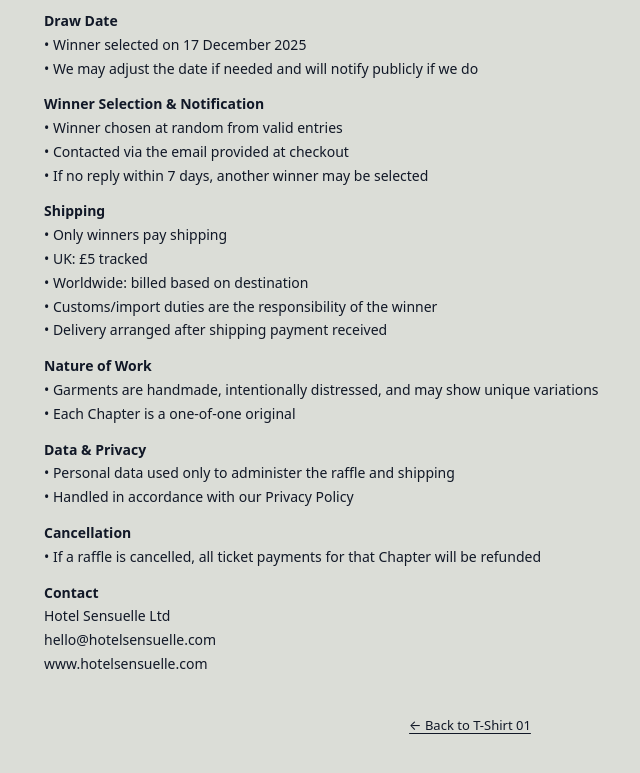
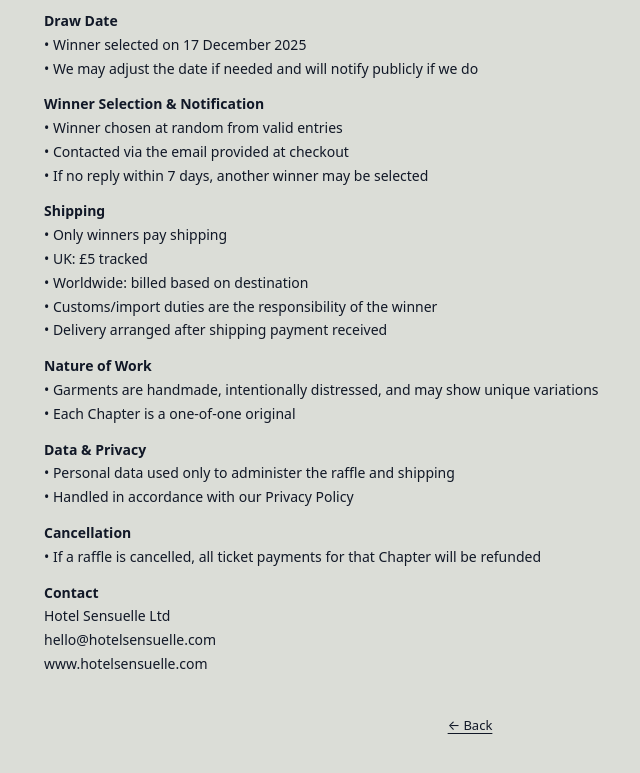
Before and after one commit to elnurio/hotelsensuelle, a plain HTML site: page raffle-terms.html in a window 1280 px wide. Shown: the part 381-1154 px from the top of the page, without its empty margins (170-810 px from the left). Drawn offline with Linux system fonts and the light colour scheme; a web font is replaced by a local one.

```diff
--- a/raffle-terms.html
+++ b/raffle-terms.html
@@ -163,7 +163,7 @@
 
     </div>
 
-    <a class="back" href="product1.html">← Back to T-Shirt 01</a>
+    <a class="back" href="product1.html">← Back</a>
 
   </div>
 
```
